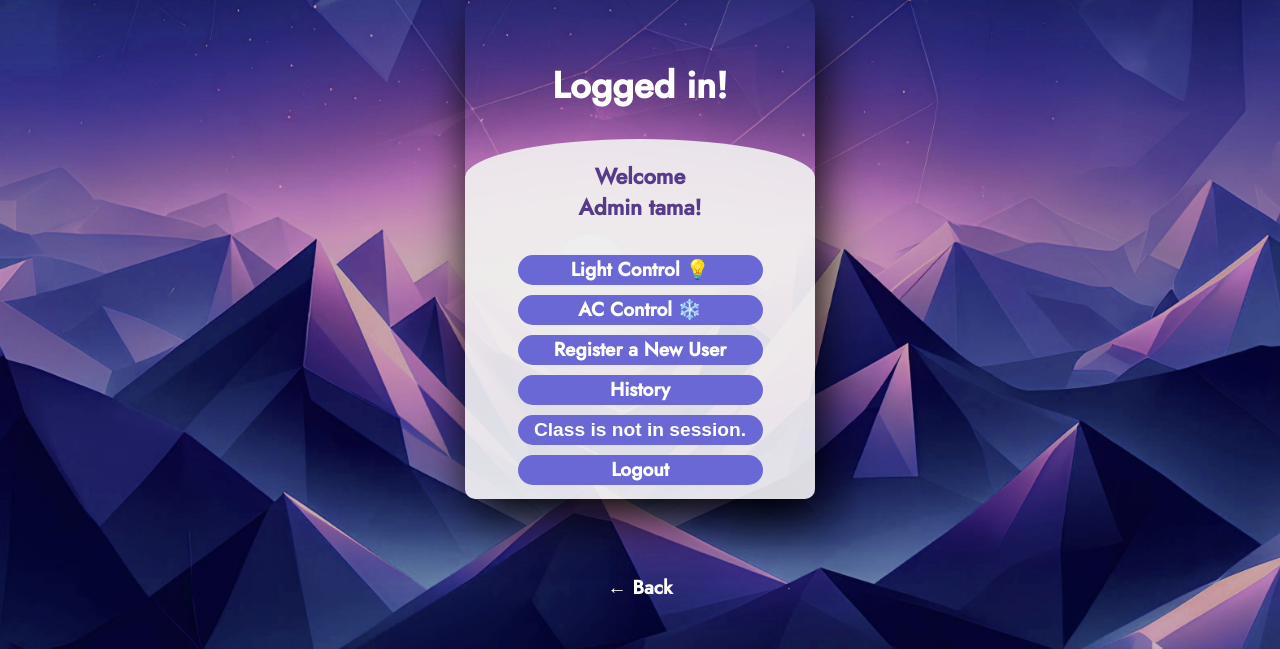
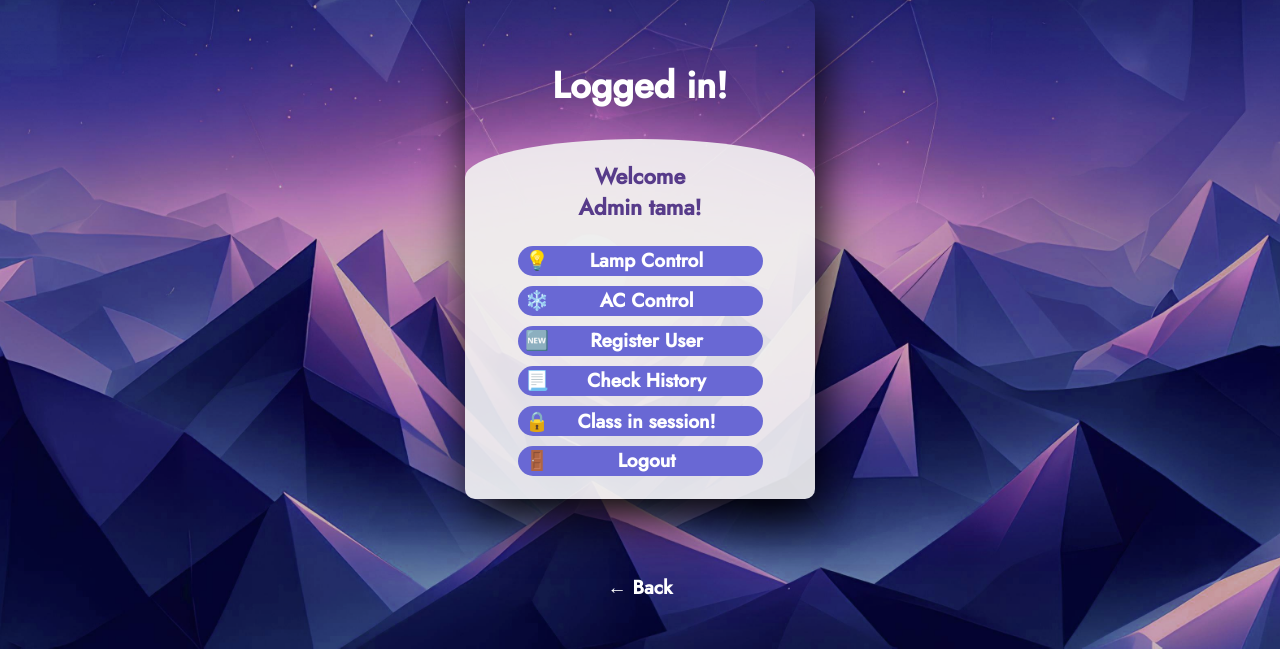
Before and after one commit to Tamatimtam/PBL-01, a Flask app: page /menu_admin in a window 1280 px wide. Shown: the part 151-800 px from the top of the page. Run offline with Flask 3, Linux system fonts and the light colour scheme; a user stored in the database is signed in.

Commit message:
Final (hopefully) Fixes, 100th Commit :D

```diff
--- a/static/loggedIn.css
+++ b/static/loggedIn.css
@@ -162,7 +162,10 @@
     transform: scale(.6);
 }
 
+/* Updated styles for menu buttons with icons */
 .menu-button {
+    display: flex;
+    align-items: center;
     width: 70%;
     height: 30px;
     margin: 40px auto;
@@ -172,14 +175,14 @@
     background: #6968D4;
     font-size: 1.2em;
     font-weight: bold;
+    margin-top: 1px;
     outline: none;
     border: none;
     border-radius: 20px;
-    transition: .2s ease-in;
+    transition: background 0.2s ease-in;
     cursor: pointer;
     text-decoration: none; /* Remove underlines from links */
     text-align: center; /* Center text within the link */
-    margin-top: 1px;
     margin-bottom: 10px;
 }
 
@@ -187,6 +190,38 @@
     background: #6d44b8;
 }
 
+.menu-button a {
+    flex: 1;
+    overflow: hidden;
+    white-space: nowrap;
+    text-overflow: ellipsis;
+    text-decoration: none; /* Remove underline from links */
+    margin-right: 27px;
+    color: #fff; /* Set text color to white */
+}
+
+.menu-button:hover a {
+    color: #fff; /* Set text color to white on hover */
+
+}
+
+.emoji {
+    position: absolute;
+    left: 60px; /* Adjust the left position as needed */
+}
+
+.menu-button a, .menu-button p,
+.menu-button .menu-text {
+    flex: 1;
+    padding-left: 40px; /* Adjust the padding to make space for the emoji */
+    /* overflow: hidden; */
+    white-space: nowrap;
+    text-overflow: ellipsis;
+    text-decoration: none; /* Remove underline from links */
+    margin-right: 27px;
+    color: #fff; /* Set text color to white */
+    padding-top: 1px;
+}
 
 
 .ac-control {
--- a/templates/loggedInAdmin.html
+++ b/templates/loggedInAdmin.html
@@ -4,8 +4,9 @@
     <title>Classify</title>
     <link rel="preload" as="style" href="style_in.css">
     <link rel="stylesheet" type="text/css" href="{{ url_for('static', filename='loggedIn.css') }}">
+    <link href="https://fonts.googleapis.com/css2?family=Jost:wght@500&display=swap" rel="stylesheet">
     <link rel="icon" href="{{ url_for('static', filename='favicon.ico') }}">
-    <link href="https://fonts.googleapis.com/css2?family=Jost:wght@500&display=swap" rel="stylesheet">
+
     <meta name="view-transition" content="same-origin"/>
     <meta name="viewport" content="width=device-width, initial-scale=1.0, maximum-scale=1.0, user-scalable=no">
 </head>
@@ -27,24 +28,54 @@
         </form>
     </div>
 
-    <div class="welcome">
-        <form>
-            <label style="text-align: center; margin-bottom: 10px;" for="chk" aria-hidden="true">Welcome Admin {{ name }}!</label>
-            <a href="lamp" class="menu-button">Light Control 💡</a>
-            <a href="ac" class="menu-button">AC Control ❄️</a>
-            <a href="register" class="menu-button">Register a New User</a>
-            <a href="logs" class="menu-button">History</a>
-            <button id="toggle-class-session" class="menu-button" style="font-size: 1.2em;">
+
+<div class="welcome">
+    <form>
+        <label style="text-align: center; margin-bottom: 0px;" for="chk" aria-hidden="true">Welcome Admin {{ name }}!</label>
+
+        <div style="width: auto; height: auto; bottom: 50px;"><!-- Control Lampu -->
+            <div class="menu-button">
+                <span class="emoji">💡</span>
+                <a href="lamp">Lamp Control</a>
+            </div>
+
+            <!-- Control AC -->
+            <div class="menu-button">
+                <span class="emoji">❄️</span>
+                <a href="ac">AC Control</a>
+            </div>
+
+            <!-- Register User Baru -->
+            <div class="menu-button">
+                <span class="emoji">🆕</span>
+                <a href="register">Register User</a>
+            </div>
+
+            <!-- Lihat Riwayat -->
+            <div class="menu-button">
+                <span class="emoji">📃</span>
+                <a href="logs">Check History</a>
+            </div>
+
+            <!-- Class Session Toggle -->
+            <div class="menu-button" id="toggle-class-session">
                 {% if state %}
-                    Class is in session!
+                <p style="margin-top: 1px;"><span class="emoji" >🔒</span>
+                    Class in session! </p>
                 {% else %}
-                    Class is not in session.
+                <p style="margin-top: 1px;"><span class="emoji">🔓</span>
+                    Class not in session </p>
                 {% endif %}
-            </button>
-            <a href="{{ url_for('logout') }}" class="menu-button">Logout</a>
+            </div>
 
-        </form>
-    </div>
+            <!-- Logout -->
+            <a href="{{ url_for('logout') }}" class="menu-button">
+                <span class="emoji">🚪</span>
+                <span class="menu-text">Logout</span>
+            </a></div>
+    </form>
+</div>
+
 </div>
 </body>
 
```
Also changed, not shown: templates/ac.html (+21 -2 lines), templates/loggedIn.html (+18 -3 lines), instance/site.db.
